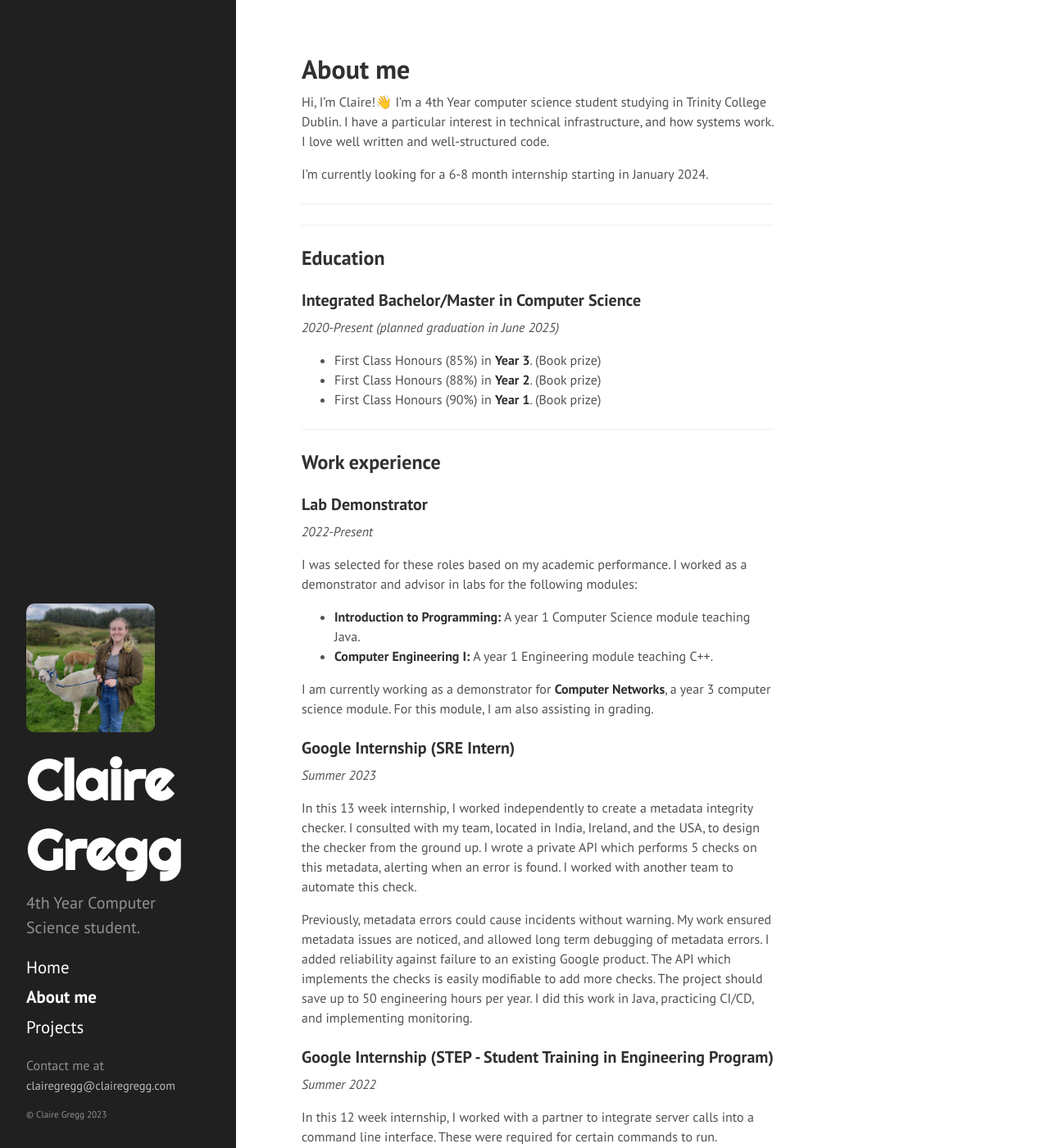
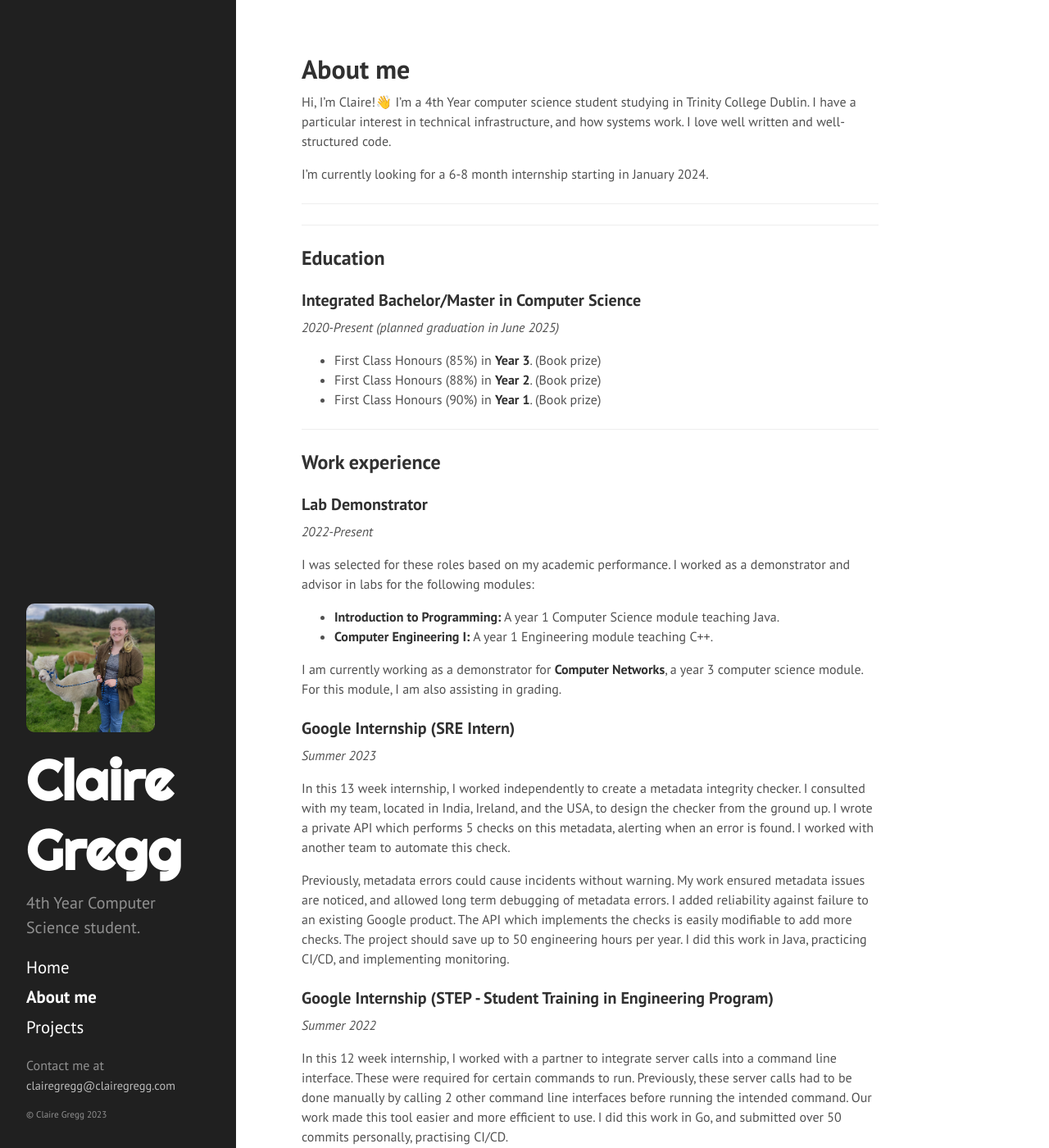
Before and after one commit to clairegregg/clairegregg.github.io, a Jekyll site: the page built from aboutme.md, in a window 1280 px wide and 1400 px high. Shown: the whole window at 82% size. Built offline with Jekyll 4.4.1, drawn with Linux system fonts in a browser that asks for light colours; Markdown is read by kramdown in place of the engine named in the settings.

Commit message:
Reformat for less blank space

```diff
--- a/_includes/head.html
+++ b/_includes/head.html
@@ -24,10 +24,8 @@
   <link href="https://fonts.googleapis.com/css2?family=Righteous&display=swap" rel="stylesheet">
 
   <!-- Icons -->
-  <link rel="apple-touch-icon-precomposed" sizes="144x144"
-    href="{{ site.baseurl }}public/apple-touch-icon-144-precomposed.png">
+  <link rel="apple-touch-icon" sizes="144x144"
+    href="{{ site.baseurl }}public/apple-touch-icon.png">
   <link rel="shortcut icon" href="{{ site.baseurl }}public/favicon.ico">
 
-  <!-- RSS -->
-  <link rel="alternate" type="application/rss+xml" title="RSS" href="/atom.xml">
 </head>
--- a/index.html
+++ b/index.html
@@ -1,5 +1,5 @@
 ---
-layout: home
+layout: default
 title: Welcome
 ---
 
--- a/public/css/hyde.css
+++ b/public/css/hyde.css
@@ -142,16 +142,16 @@ a.sidebar-nav-item:focus {
 
 @media (min-width: 48em) {
   .content {
-    max-width: 38rem;
+    /*max-width: 38rem;*/
     margin-left: 20rem;
-    margin-right: 2rem;
+    margin-right: 15%;
   }
 }
 
 @media (min-width: 64em) {
   .content {
     margin-left: 22rem;
-    margin-right: 4rem;
+    margin-right: 15%;
   }
 }
 
--- a/public/css/poole.css
+++ b/public/css/poole.css
@@ -295,7 +295,7 @@ tbody tr:nth-child(odd) th {
  */
 
 .container {
-  max-width: 38rem;
+  /*max-width: 38rem;*/
   padding-left:  1rem;
   padding-right: 1rem;
   margin-left:  auto;
```
Also changed, not shown: background.svg (added).
